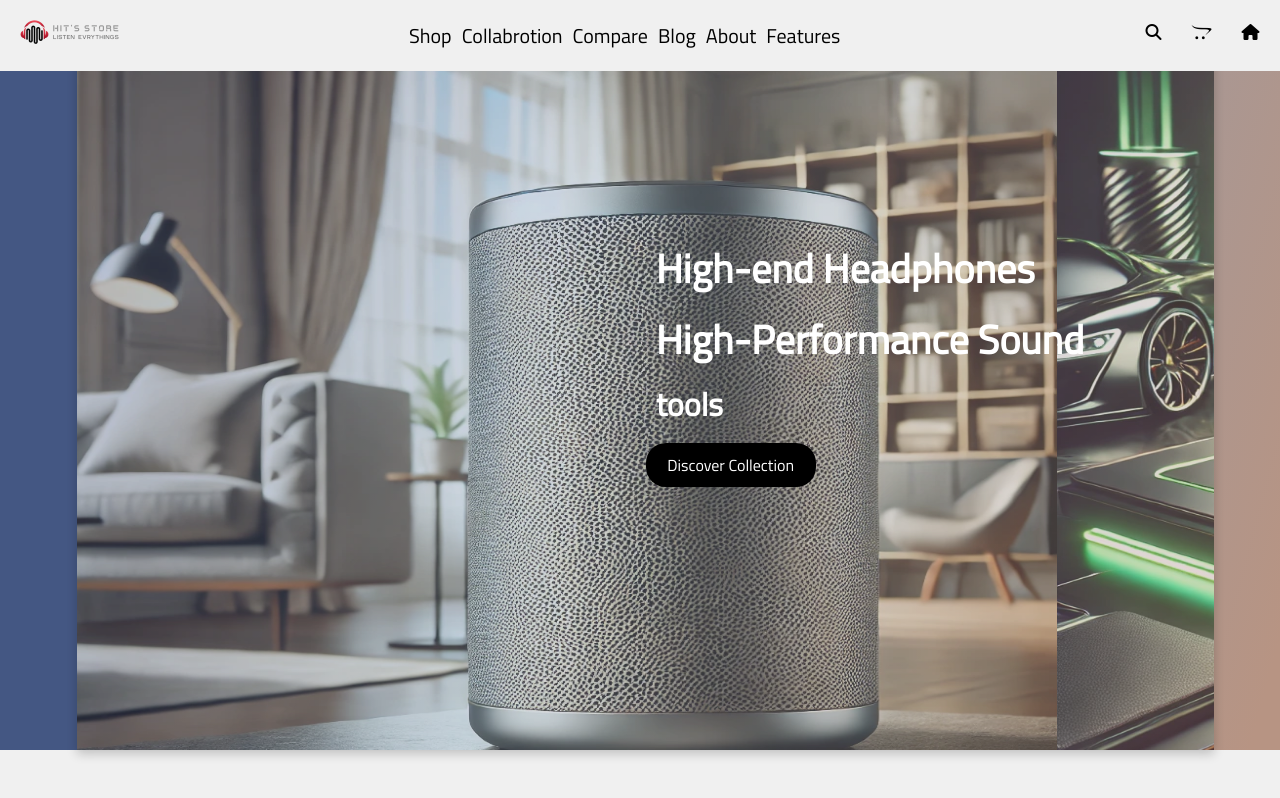
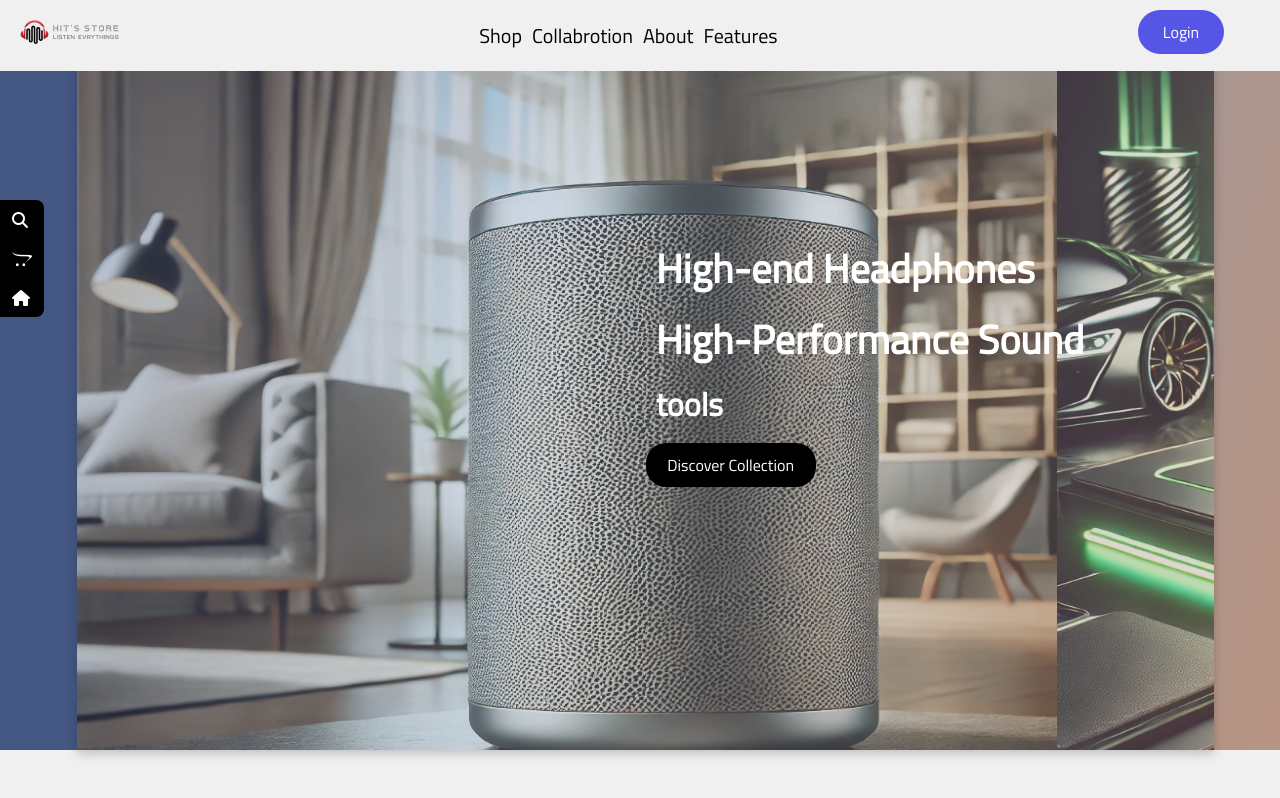
Before and after one commit to hitpatel65/hit-s-store, a plain HTML site: page index.html in a window 1280 px wide. Shown: the top 798 px of the page. Drawn offline with Linux system fonts and the light colour scheme; files whose address does not match are found by name.

Commit message:
Update index.html

```diff
--- a/index.html
+++ b/index.html
@@ -13,27 +13,25 @@
 
 <body style="font-family:Titillium Web;">
 
-
+<div class="icons">
+  <a href=""><i class="fa-solid fa-magnifying-glass"></i></a><br>
+  <a href=""><i class="fa-brands fa-opencart"></i></a><br>
+  <a href="./index.html"><i class="fa-solid fa-house"></i></a>
+</div>
 <!--part-1 navigation bar -->
-  <div class="nav">
+<div class="nav">
     <div class="nav-logo">
       <img src="home-page-img//hit-logo.jpg" alt="" height="25px">
     </div>
     <div class="nav-items">
       <a href="shop.html" target="_parent">Shop</a>
       <a href="#">Collabrotion</a>
-      <a href="#">Compare</a>
-      <a href="#">Blog</a>
       <a href="./about-us.html">About</a>
       <a href="#">Features</a>
     </div>
-    <div class="nav-icons">
-      <a href=""><i class="fa-solid fa-magnifying-glass"></i></a>
-      <a href=""><i class="fa-brands fa-opencart"></i></a>
-      <a href="./index.html"><i class="fa-solid fa-house"></i></a>
-    </div>
-  </div>
-  </div>
+     <div class="login-button-main"><a href="hit's-store-login-page.html" class="login-button">Login</a></div>
+     <script src="hit's-store-login-page.js"></script>
+</div>
 
   <!-- part-2 header -->
   <div class="main-galary-container">
```
